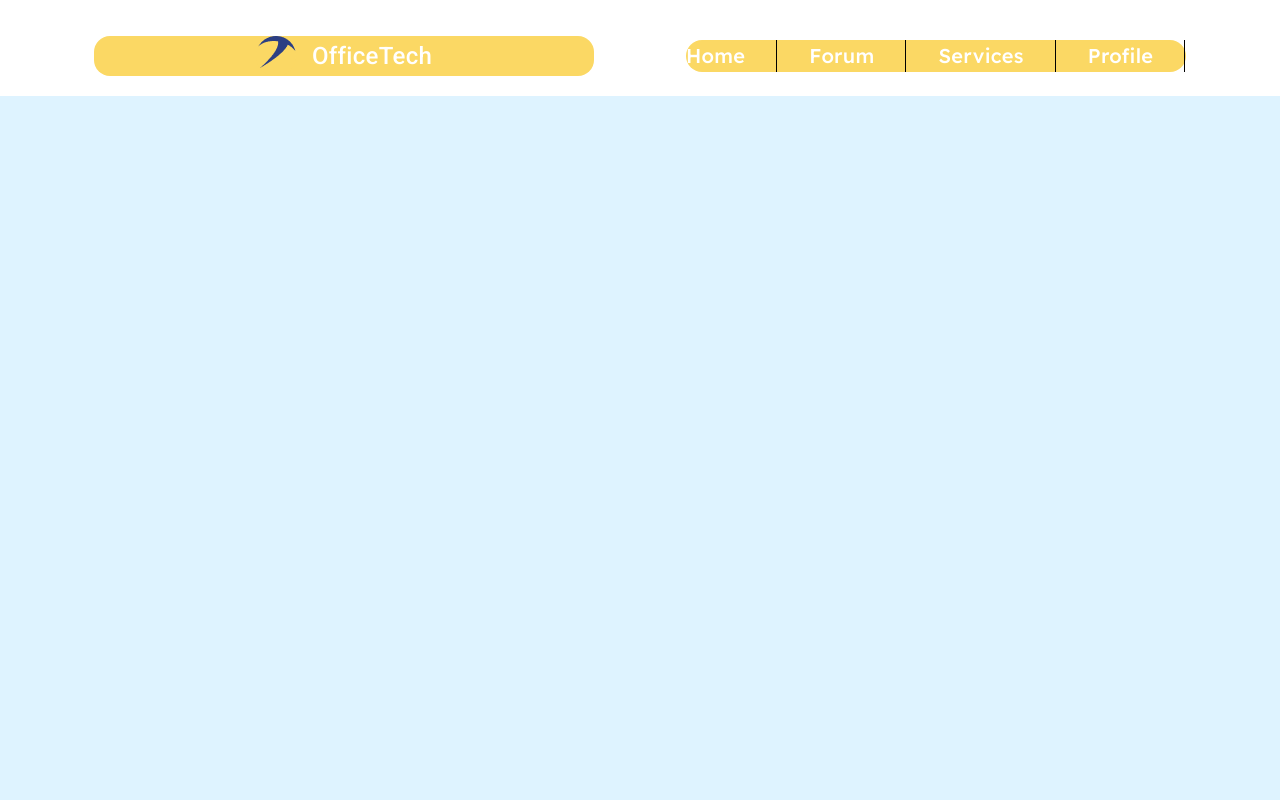
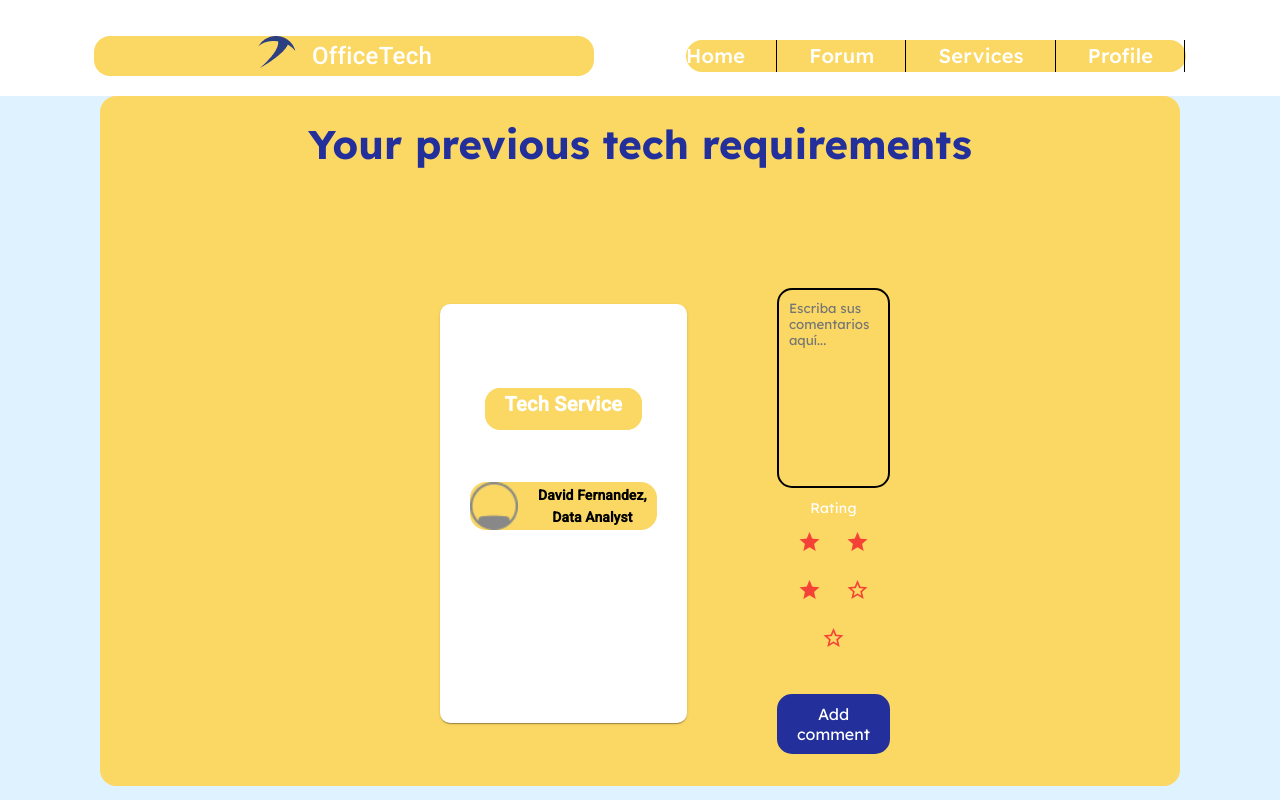
Before and after one commit to OpenSourceSW53/officetech-frontend, an Angular app: page /services/1/1/new_comment/1 in a window 1280 px wide. Before the commit this address led to /. Shown: the top 800 px of the page. Built offline with nearby package versions, Linux system fonts and the light colour scheme.

Commit message:
update: method to refresh the comment and rating

```diff
--- a/src/app/app.routes.ts
+++ b/src/app/app.routes.ts
@@ -88,14 +88,14 @@ export const routes: Routes = [
   },
   {
     path: "services/technician/:id",
-    component:   ServicesRatingComponent
+    component: ServicesRatingComponent
   },
   {
     path: "profile/:type_user/:id",
     component: ProfileComponent
   },
   {
-    path: "services/:type_user/:id/new_comment",
+    path: "services/:type_user/:id/new_comment/:serviceId",
     component: CommentsComponent
   },
 
--- a/src/app/officetech/components/comments/comments.component.html
+++ b/src/app/officetech/components/comments/comments.component.html
@@ -14,7 +14,7 @@
       </mat-card-content>
     </mat-card>
     <div class="comment-section">
-      <textarea class="text-box" rows="4" placeholder="Escriba sus comentarios aquí..."></textarea>
+      <textarea class="text-box" rows="4" placeholder="Escriba sus comentarios aquí..." [(ngModel)]="comment"></textarea>
       <p class="phrase-rating">Rating</p>
       <app-rating class="rating-2" [rating]="rating"  [starCount]="starCount" [color]="starColorW" (ratingUpdated)="onRatingChanged($event)"></app-rating>
       <button class="comment-button" (click)="addComment()">Add comment</button>
--- a/src/app/officetech/components/comments/comments.component.ts
+++ b/src/app/officetech/components/comments/comments.component.ts
@@ -7,6 +7,8 @@ import {MatIcon} from "@angular/material/icon";
 import {MatIconButton} from "@angular/material/button";
 import {MatTooltip} from "@angular/material/tooltip";
 import {RatingComponent, StarRatingColor} from "../rating/rating.component";
+import {PanelItemsService} from "../../services/panel/panel-items.service";
+import {FormsModule} from "@angular/forms";
 
 @Component({
   selector: 'app-comments',
@@ -22,7 +24,8 @@ import {RatingComponent, StarRatingColor} from "../rating/rating.component";
     MatIconButton,
     MatTooltip,
     NgForOf,
-    RatingComponent
+    RatingComponent,
+    FormsModule
   ],
   templateUrl: './comments.component.html',
   styleUrl: './comments.component.css'
@@ -35,17 +38,28 @@ export class CommentsComponent implements OnInit{
   starColorW:StarRatingColor = StarRatingColor.warn;
   type_user: string = "";
   id_user: string = "";
-  constructor(private router: Router, private authService: AuthService, private route: ActivatedRoute){}
+  id_service: string = "";
+  comment: string = "";
+  constructor(private router: Router, private authService: AuthService, private route: ActivatedRoute, private panelService: PanelItemsService){}
 
   ngOnInit() {
     this.route.params.subscribe(p => {
       this.type_user = p['type_user'];
       this.id_user = p['id'];
+      this.id_service = p['serviceId'];
     })
   }
 
   addComment() {
-    this.router.navigate([`/services/${this.type_user}/${this.id_user}`])
+    this.panelService.addCommentAndRating(parseInt(this.id_service), this.rating, this.comment).subscribe(
+      r => {
+        console.log(r);
+        this.router.navigate([`/services/${this.type_user}/${this.id_user}`])
+      },
+      e => {
+        console.log(e);
+      }
+    )
   }
 
   onRatingChanged(rating: number){
--- a/src/app/officetech/components/services-ccompany/services-ccompany.component.html
+++ b/src/app/officetech/components/services-ccompany/services-ccompany.component.html
@@ -19,7 +19,7 @@
           <p class="report-date">{{ service.third }}</p>
         </div>
       </div>
-      <div class="btn-rounded-blue btn-add-comment" (click)="newComment()">+ Add Comment</div>
+      <div class="btn-rounded-blue btn-add-comment" (click)="newComment(service.id)">+ Add Comment</div>
     </div>
 
   </div>
--- a/src/app/officetech/components/services-ccompany/services-ccompany.component.ts
+++ b/src/app/officetech/components/services-ccompany/services-ccompany.component.ts
@@ -6,6 +6,7 @@ import {PanelItemsService} from "../../services/panel/panel-items.service";
 import {UserService} from "../../services/user/user.service";  // Adjust the path accordingly
 
 interface Service {
+  id: number;
   first: string;
   second: string;
   third: string;
@@ -52,6 +53,7 @@ export class ServicesCompanyComponent implements OnInit {
             this.userService.getUserDataByIdServices(i.technicianId).subscribe(
               res=>{
                 this.services.push({
+                  id: i.id,
                   first: i.title,
                   second : res.name,
                   third: i.createdAt.split("T")[0],
@@ -82,8 +84,8 @@ export class ServicesCompanyComponent implements OnInit {
 
   }
 
-  newComment() {
-    this.router.navigate(["services", this.type_user, this.id, "new_comment"]);
+  newComment(serviceId: number) {
+    this.router.navigate(["services", this.type_user, this.id, "new_comment", serviceId]);
   }
 
   newRequestService() {
--- a/src/app/officetech/services/panel/panel-items.service.ts
+++ b/src/app/officetech/services/panel/panel-items.service.ts
@@ -23,4 +23,8 @@ export class PanelItemsService {
   editStatusService(id_service: number, status: string) {
     return this.http.put<any>(`${this.baseUrl}/services/change-status/${id_service}?status=${status}`, {})
   }
+
+  addCommentAndRating(id_service: number, rating: number, comment: string) {
+    return this.http.put<any>(`${this.baseUrl}/services/${id_service}?comment=${comment}&rating=${rating}`, {})
+  }
 }
```
